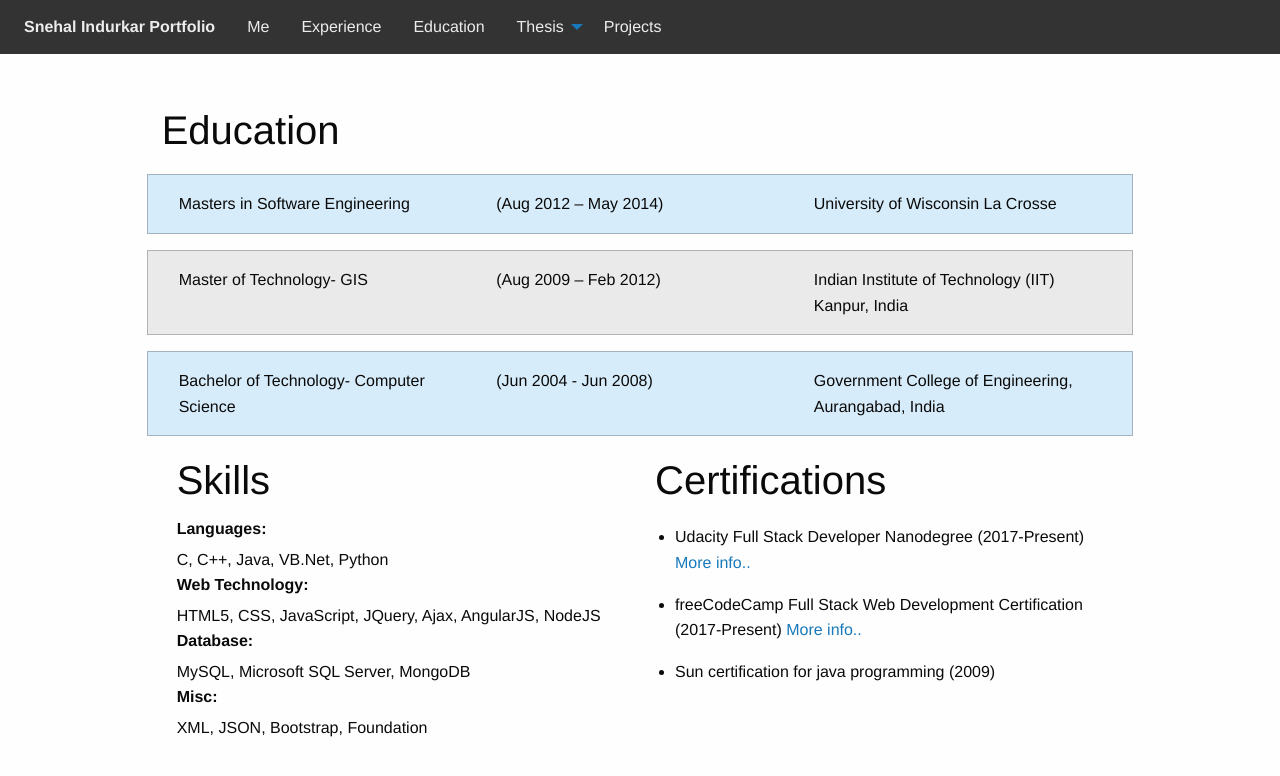
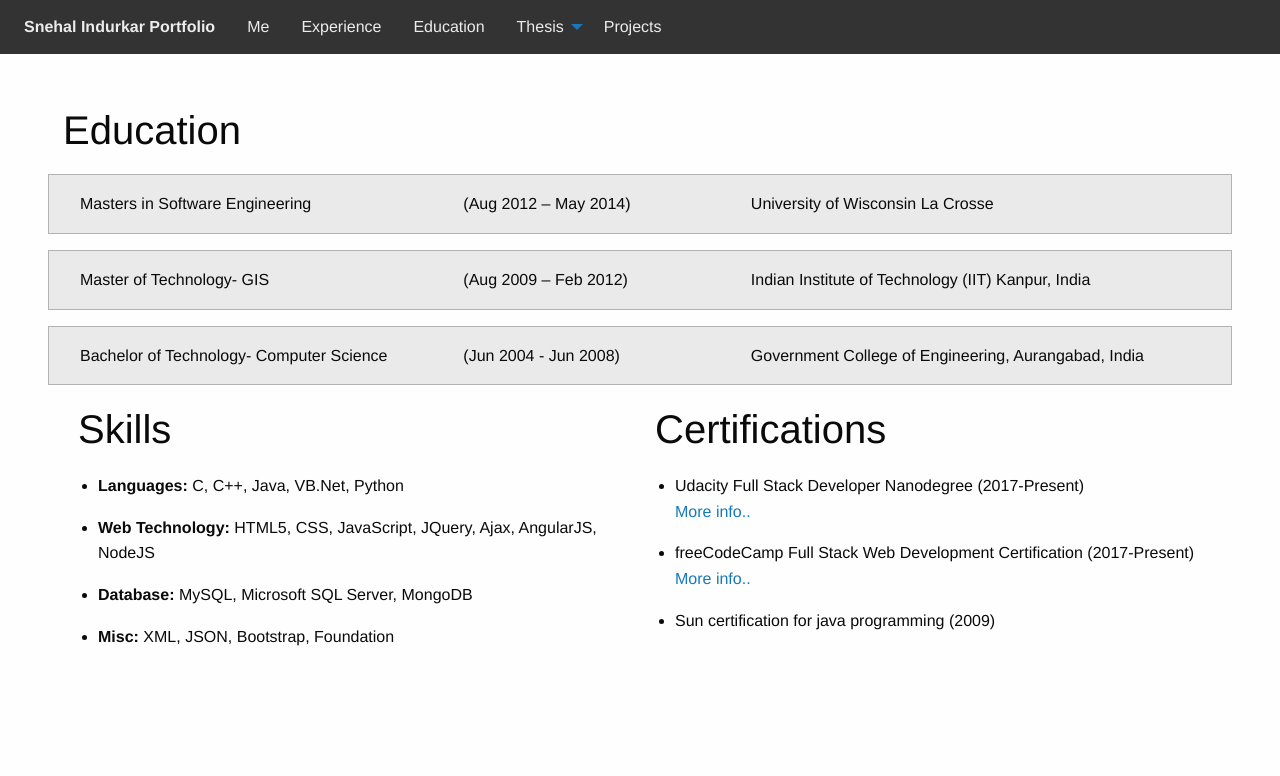
Before and after one commit to sneha774/sneha774.github.io, a plain HTML site: page education.html in a window 1280 px wide. Drawn offline with Linux system fonts and the light colour scheme.

Commit message:
Made designe of education page little uniform. Added profile logos and links

```diff
--- a/education.html
+++ b/education.html
@@ -38,28 +38,28 @@
     <!-- *** EDUCATION ** -->
 
     <div class="row main-content">
-      <div class="small-12 medium-10 small-centered columns">
+      <div class="small-12 medium-12 columns">
         <h2>Education</h2>
         <ul class="no-bullet">
           <li>
-            <div class="row callout primary">
+            <div class="row callout secondary">
               <div class="small-12 medium-4 columns">Masters in Software Engineering</div>
-              <div class="small-12 medium-4 columns">(Aug 2012 – May 2014)</div>
-              <div class="small-12 medium-4 columns">University of Wisconsin La Crosse</div>
+              <div class="small-12 medium-3 columns">(Aug 2012 – May 2014)</div>
+              <div class="small-12 medium-5 columns">University of Wisconsin La Crosse</div>
             </div>
           </li>
           <li>
             <div class="row callout secondary">
               <div class="small-12 medium-4 columns">Master of Technology- GIS</div>
-              <div class="small-12 medium-4 columns">(Aug 2009 – Feb 2012)</div>
-              <div class="small-12 medium-4 columns">Indian Institute of Technology (IIT) Kanpur, India</div>
+              <div class="small-12 medium-3 columns">(Aug 2009 – Feb 2012)</div>
+              <div class="small-12 medium-5 columns">Indian Institute of Technology (IIT) Kanpur, India</div>
             </div>
           </li>
           <li>
-            <div class="row callout primary">
+            <div class="row callout secondary">
               <div class="small-12 medium-4 columns">Bachelor of Technology- Computer Science</div>
-              <div class="small-12 medium-4 columns">(Jun 2004 - Jun 2008)</div>
-              <div class="small-12 medium-4 columns">Government College of Engineering, Aurangabad, India</div>
+              <div class="small-12 medium-3 columns">(Jun 2004 - Jun 2008)</div>
+              <div class="small-12 medium-5 columns">Government College of Engineering, Aurangabad, India</div>
             </div>
           </li>
         </ul>
@@ -67,24 +67,32 @@
         <!-- *** SKILL and CERTIFICATIONS ** -->
         <div class="small-12 medium-6 columns">
           <h2>Skills</h2>
-          <dl>
-            <dt>Languages:</dt>
-            <dd>C, C++, Java, VB.Net, Python</dd>
-            <dt>Web Technology:</dt>
-            <dd>HTML5, CSS, JavaScript, JQuery, Ajax, AngularJS, NodeJS</dd>
-            <dt>Database:</dt>
-            <dd>MySQL, Microsoft SQL Server, MongoDB</dd>
-            <dt>Misc:</dt>
-            <dd>XML, JSON, Bootstrap, Foundation</dd>
-          </dl>
+          <ul>
+            <li>
+              <b>Languages:</b>
+              C, C++, Java, VB.Net, Python
+            </li>
+            <li>
+              <b>Web Technology:</b>
+              HTML5, CSS, JavaScript, JQuery, Ajax, AngularJS, NodeJS
+            </li>
+            <li>
+              <b>Database:</b>
+              MySQL, Microsoft SQL Server, MongoDB
+            </li>
+            <li>
+              <b>Misc:</b>
+              XML, JSON, Bootstrap, Foundation
+            </li>
+          </ul>
         </div>
         <div class="small-12 medium-6 columns">
-          <h2 class="primary">Certifications</h2>
+          <h2>Certifications</h2>
           <ul>
-            <li>Udacity Full Stack Developer Nanodegree (2017-Present)
+            <li>Udacity Full Stack Developer Nanodegree (2017-Present)<br/>
               <a href="https://www.udacity.com/course/full-stack-web-developer-nanodegree--nd004" target="_blank">More info..</a>
             </li>
-            <li>freeCodeCamp Full Stack Web Development Certification (2017-Present)
+            <li>freeCodeCamp Full Stack Web Development Certification (2017-Present)<br/>
               <a href="https://www.freecodecamp.com" target="_blank">More info..</a>
             </li>
             <li>Sun certification for java programming (2009)</li>
```
Also changed, not shown: index.html (+7 -11 lines), img/FB-fLogo-Blue-broadcast-2.png (added), img/GitHub-Mark-32px.png (added), img/In-2C-34px-R.png (added), img/udacity_share.png (added).
